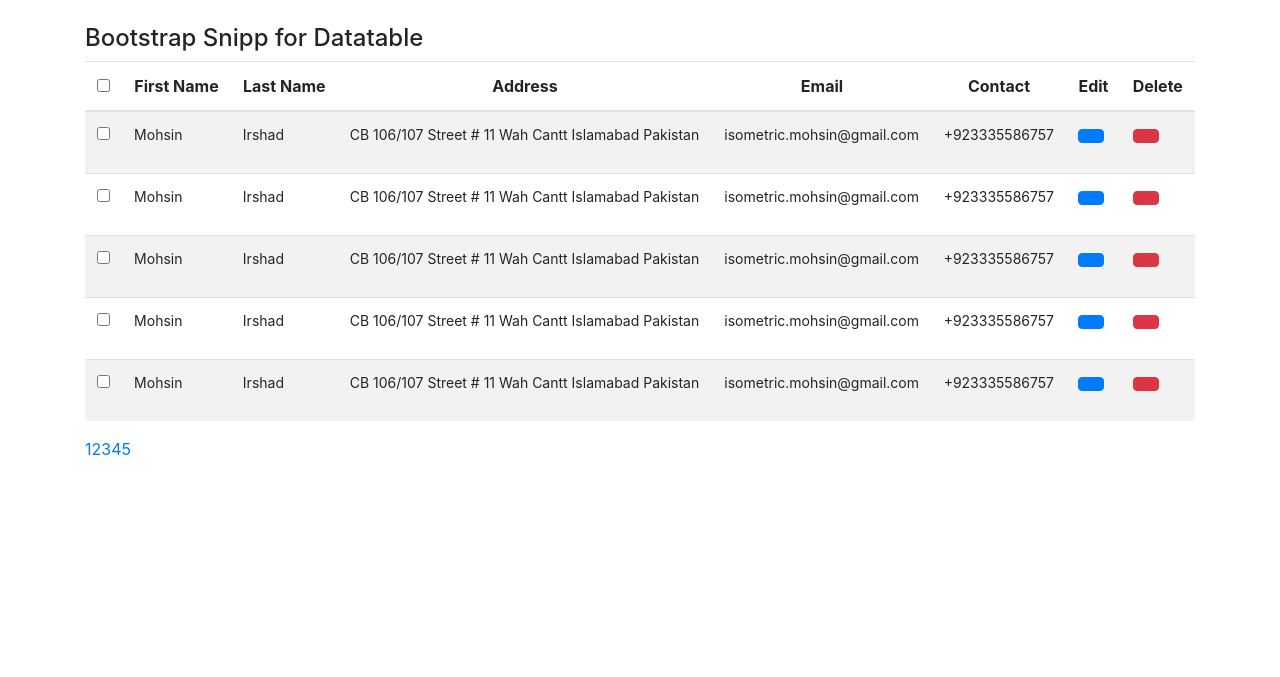
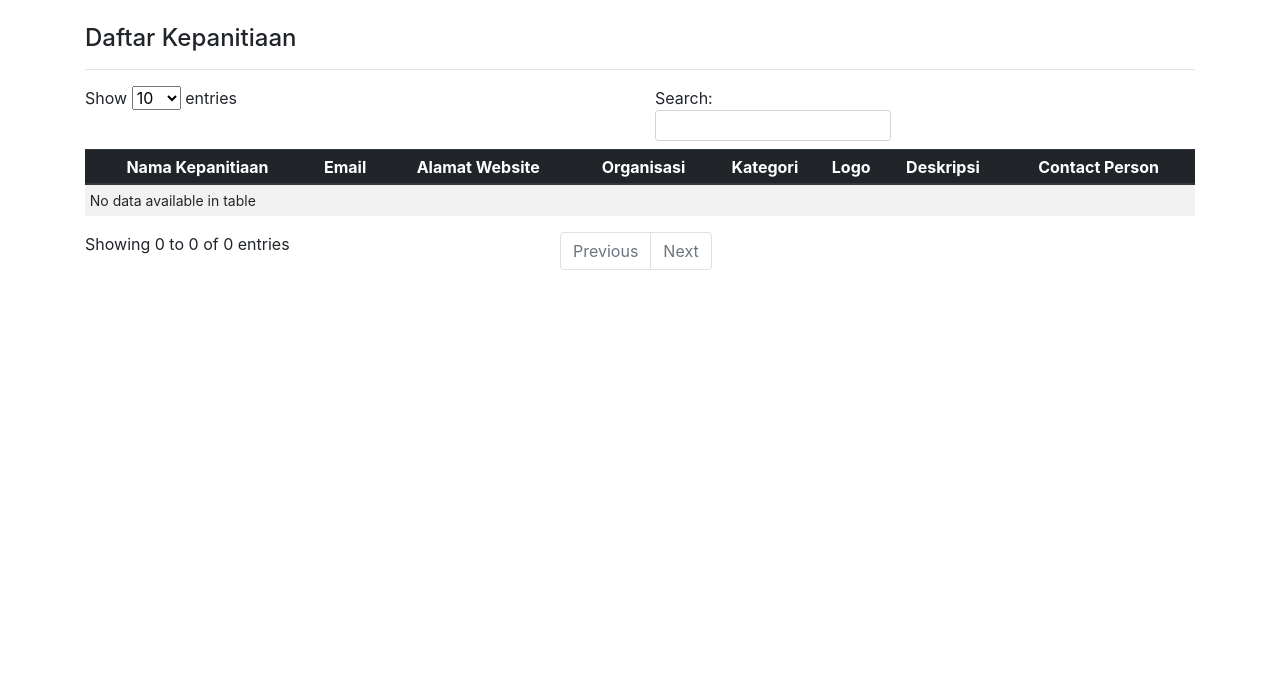
Before and after one commit to alhaura19/SIMUI_M2, a CodeIgniter app: page /database/index.php/kepanitiaan/index in a window 1280 px wide. Shown: the part 56-733 px from the top of the page. Run offline with CodeIgniter, Linux system fonts and the light colour scheme; data that the repository does not hold is empty; some libraries are stand-ins or nearby versions.

Commit message:
progress CRUD kepanitiaan

```diff
--- a/application/controllers/Kepanitiaan.php
+++ b/application/controllers/Kepanitiaan.php
@@ -3,69 +3,65 @@ defined('BASEPATH') OR exit('No direct script access allowed');
 
 class Kepanitiaan extends CI_Controller {
 
-	/*public function __construct(){
+	public function __construct(){
 	parent ::__construct();
 
 		//load model
+		$this->load->helper(array('form', 'url'));
 		$this->load->model('m_kepanitiaan');
 
-	}*/
+	}
 
 	public function index()
 	{
-		$data = array(	'title'	=> 'Kepanitiaan');
-		/*'data_kepanitiaan' => $this->m_kepanitiaan->get_kepanitiaan_all(),
-		'dd_kepanitiaan' => $this->m_kepanitiaan->dd_kepanitiaan(),
-		'kepanitiaan_selected' => $this->input->post('kepanitiaan')?$this->input->post('kepanitiaan'):'',
+		$data = array(
+			'title'	=> 'Kepanitiaan',
 			'dd_organisasi' => $this->m_kepanitiaan->dd_organisasi(),
 			'organisasi_selected' => $this->input->post('organisasi')?$this->input->post('organisasi'):'',
-		//untuk edit ganti '' menjadi data dari database misal $raw->id_organisasi*/
+			'data_kepanitiaan' => $this->m_kepanitiaan->get_kepanitiaan_all(),
 
+		);
+		$this->load->helper('form_helper','form','url','date');
+		$this->load->library('upload','form_validation');
 		$this->load->view('v_kepanitiaan', $data);
-		$this->load->helper('form_helper');
+
 	}
 
-	/*public function simpan()
+	public function tambah_kepanitiaan()
 	{
+		// upload file poster dulu
+		// setting konfigurasi upload
+		$config['upload_path'] = './uploads/logo/';
+		$config['allowed_types'] = 'gif|jpg|png';
+		$config['remove_spaces'] = TRUE;
+		$config['overwrite'] = FALSE;
+		// load library upload
+		$this->load->library('upload',$config);
+		// lakukan upload file
+
+		if ( ! $this->upload->do_upload('logo'))
+		{
+			$this->session->set_flashdata('info',$this->upload->display_errors('<p>', '</p>'));
+			redirect(base_url('kepanitiaan'));
+		}else {
+			// inisialisasi data untuk insert database
+			$data_tabel_kepanitiaan = $this->input->post("organisasi");
+
 			$data = array(
-			'id_kepanitiaan' => $this->input->post("id_kepanitiaan"),
-			'id_organisasi' => $this->input->post("id_organisasi"),
-			'nama' => $this->input->post("nama_kepanitiaan")
+				// mulai ini config untuk upload Poster
+				'nama'       				=> $this->input->post("nama_kepanitiaan"),
+				'tingkatan'  				=> $this->input->post("tingkatan"),
+				'email'    					=> $this->input->post("email"),
+				'alamat_website'    => $this->input->post("alamat_website"),
+				'contact_person'    => $this->input->post("contact_person"),
+				'kategori'       		=> $this->input->post("kategori"),
+				'deskripsi'       	=> $this->input->post("deskripsi"),
+				'logo'							=>$this->upload->data("file_name"),
+
 			);
-
-		$this->m_kepanitiaan->simpan($data);
+			$this->m_kepanitiaan->insert($data,$data_tabel_kepanitiaan);
 			$this->session->set_flashdata('info', 'Success! data berhasil disimpan didatabase');
+			redirect(base_url('organisasi'));
 		}
-
-	public function edit($id_buku)
-	{
-		$id_kepanitiaan = $this->uri->segment(3);
-		$data = array(
-			'title'	=> 'Edit Kepanitiaan',
-			'nama' => $this->model_kepanitiaan->edit($id_kepanitiaan)
-		);
-		$this->load->view('edit_kepanitiaan', $data);
 	}
-
-	public function update()
-	{
-		$id['id_kepanitiaan'] = $this->input->post("id_kepanitiaan");
-		$data = array(
-			'id_organisasi'         => $this->input->post("id_organisasi")
-		);
-		$this->model_kepanitiaan->update($data, $id);
-		$this->session->set_flashdata('notif', '<div class="alert alert-success alert-dismissible"> Success! data berhasil diupdate didatabase.
-                                                </div>');
-		//redirect
-		//redirect('buku/');
 }
-
-	public function hapus($id_buku)
-	{
-		$id['id_kepanitiaan'] = $this->uri->segment(3);
-		$this->model_kepanitiaan->hapus($id);
-
-		//redirect
-		//redirect('buku/');
-	}*/
-}
--- a/application/models/M_kepanitiaan.php
+++ b/application/models/M_kepanitiaan.php
@@ -1,42 +1,55 @@
 <?php
 defined('BASEPATH') OR exit('No direct script access allowed');
 
-class M_home extends CI_model{
-
+class M_kepanitiaan extends CI_model{
+	// SELECT p.id, p.nama, p.email, p.alamat_website, p.tingkatan, p.kategori, p.logo, p.deskripsi, p.contact_person, k.id_kepanitiaan,
+	// k.id_organisasi, po.nama as organisasi  FROM simui.pembuat_event p join simui.kepanitiaan k on p.id = k.id_kepanitiaan
+	// join simui.pembuat_event po on k.id_organisasi = po.id;
 	public function get_kepanitiaan_all()
 	{
-		$query = $this->db->select("*")
-				->from('kepanitiaan')
+		$query = $this->db->select("p.id, p.nama, p.email, p.alamat_website, p.tingkatan, p.kategori,
+		p.logo, p.deskripsi, p.contact_person, k.id_kepanitiaan, k.id_organisasi, po.nama as organisasi")
+				->from('pembuat_event as p')
+				->join('kepanitiaan as k','p.id = k.id_kepanitiaan')
+				->join('pembuat_event as po', 'k.id_organisasi = po.id')
+				->order_by('p.nama', 'ASC')
 				->get();
 		return $query->result();
 	}
 
-	public function dd_kepanitiaan()
+	public function dd_organisasi()
+  { //ini adalah fungsi untuk mengambil data organisasi dalam tabel pembuat_event join dengan organisasi
+    // $this->db->order_by('nama','asc');
+    // $result = $this->db->get('pembuat_event');
+    $result = $this->db->select('*')
+							->from('pembuat_event as p')
+							->order_by('p.nama','ASC')
+							->join('organisasi as o','p.id=o.id_organisasi')
+							->get();
+
+    $dd[''] = 'Pilih Organisasi';
+    if ($result->num_rows()>0) {
+      foreach ($result->result() as $row) {
+        // tentukan valuenya(selelah kiri) dan lahelnya (sebelah kanan)
+        $dd[$row->id] = $row->nama;
+      }
+    }
+    return $dd;
+  }
+
+	// fungsi insert data
+	public function insert($data,$data_tabel_kepanitiaan)
 	{
-		$this->db->order_by('id_kepanitiaan','asc');
-		$result = $this->db->get('kepanitiaan');
-		$dd[''] = 'Pilih Kepanitiaan';
-
-		if ($result->num_rows()>0) {
-			foreach ($result->result() as $row) {
-			// tentukan valuenya(selelah kiri) dan lahelnya (sebelah kanan)
-				$dd[$row->id_kepanitiaan] = $row->id_kepanitiaan;
-			}
+		$query = $this->db->insert("pembuat_event", $data);
+		if($query){
+			$data_kepanitiaan = array(
+				'id_kepanitiaan' => $this->db->insert_id('simui.table_pembuat_event_id_seq'),
+				'id_organisasi'	=> $data_tabel_kepanitiaan,
+			);
+			$this->db->insert('kepanitiaan',$data_kepanitiaan);
+			return true;
+		}else{
+			return false;
 		}
 	}
-
-	public function dd_organisasi()
-	{
-		$this->db->order_by('id_organisasi','asc');
-		$result = $this->db->get('organisasi');
-		$dd[''] = 'Pilih Organisasi';
-
-		if ($result->num_rows()>0) {
-			foreach ($result->result() as $row) {
-			// tentukan valuenya(selelah kiri) dan lahelnya (sebelah kanan)
-				$dd[$row->id_organisasi] = $row->id_organisasi;
-			}
-		}
-		return $dd;
-	}
 }
--- a/application/views/v_kepanitiaan.php
+++ b/application/views/v_kepanitiaan.php
@@ -9,141 +9,141 @@ require_once ('layout/navbar.php');
   <div class="container">
     <div class="row">
       <div class="col-md-12 pt-4">
-        <h4>Bootstrap Snipp for Datatable</h4>
+        <h4>Daftar Kepanitiaan</h4>
+        <?php if (isset($_SESSION['type'])) { ?>
+          <button class="btn btn-md btn-success" type="button" name="tambah_kepanitiaan" data-toggle="modal" data-target="#tambah_kepanitiaan">Tambah Kepanitiaan</button>
+        <?php } ?>
+        <hr>
         <div class="table-responsive">
-
-
-          <table id="mytable" class="table table-bordred table-striped">
-
-            <thead>
-
-              <th><input type="checkbox" id="checkall" /></th>
-              <th>First Name</th>
-              <th>Last Name</th>
-              <th>Address</th>
+					<table id="table" class="table table-sm table-condensed table-bordred table-striped table-hover">
+						<thead class="thead-dark">
+							<th>Nama Kepanitiaan</th>
 							<th>Email</th>
-              <th>Contact</th>
-              <th>Edit</th>
-
-              <th>Delete</th>
+							<th>Alamat Website</th>
+							<th>Organisasi</th>
+							<th>Kategori</th>
+							<th>Logo</th>
+							<th>Deskripsi</th>
+							<th>Contact Person</th>
+							<?php if (isset($_SESSION['type'])) { ?>
+								<th>Options</th>
+							<?php } ?>
 						</thead>
 						<tbody>
-
+							<?php
+							foreach ($data_kepanitiaan as $hasil_kepanitiaan) {?>
 								<tr>
-                <td><input type="checkbox" class="checkthis" /></td>
-                <td>Mohsin</td>
-                <td>Irshad</td>
-                <td>CB 106/107 Street # 11 Wah Cantt Islamabad Pakistan</td>
-                <td>isometric.mohsin@gmail.com</td>
-                <td>+923335586757</td>
-                <td><p data-placement="top" data-toggle="tooltip" title="Edit"><button class="btn btn-primary btn-xs" data-title="Edit" data-toggle="modal" data-target="#edit" ><span class="glyphicon glyphicon-pencil"></span></button></p></td>
-                <td><p data-placement="top" data-toggle="tooltip" title="Delete"><button class="btn btn-danger btn-xs" data-title="Delete" data-toggle="modal" data-target="#delete" ><span class="glyphicon glyphicon-trash"></span></button></p></td>
+									<td><?php echo $hasil_kepanitiaan->nama; ?></td>
+									<td><?php echo $hasil_kepanitiaan->email; ?></td>
+									<td><?php echo $hasil_kepanitiaan->alamat_website; ?></td>
+									<td><?php echo $hasil_kepanitiaan->organisasi; ?></td>
+									<td><?php echo $hasil_kepanitiaan->kategori; ?></td>
+									<td> <img class="img-thumbnail" src="<?php echo base_url('uploads/logo/'.$hasil_kepanitiaan->logo); ?>" alt=""></td>
+									<td><?php echo $hasil_kepanitiaan->deskripsi; ?></td>
+									<td><?php echo $hasil_kepanitiaan->contact_person; ?></td>
+									<?php if (isset($_SESSION['type'])) { ?>
+										<td>
+											<button class="btn btn-primary btn-sm" type="button" data-toggle="modal" data-target="#edit_organisasi<?=$hasil_kepanitiaan->id?>">Edit</button>
+											<button type="button" class="btn btn-danger btn-sm" data-toggle="modal" data-target="#organisasiDelete<?=$hasil_kepanitiaan->id?>">Hapus</button>
+										</td>
+									<?php  }?>
 								</tr>
-
-              <tr>
-                <td><input type="checkbox" class="checkthis" /></td>
-                <td>Mohsin</td>
-                <td>Irshad</td>
-                <td>CB 106/107 Street # 11 Wah Cantt Islamabad Pakistan</td>
-                <td>isometric.mohsin@gmail.com</td>
-                <td>+923335586757</td>
-                <td><p data-placement="top" data-toggle="tooltip" title="Edit"><button class="btn btn-primary btn-xs" data-title="Edit" data-toggle="modal" data-target="#edit" ><span class="glyphicon glyphicon-pencil"></span></button></p></td>
-                <td><p data-placement="top" data-toggle="tooltip" title="Delete"><button class="btn btn-danger btn-xs" data-title="Delete" data-toggle="modal" data-target="#delete" ><span class="glyphicon glyphicon-trash"></span></button></p></td>
-              </tr>
-
-
-              <tr>
-                <td><input type="checkbox" class="checkthis" /></td>
-                <td>Mohsin</td>
-                <td>Irshad</td>
-                <td>CB 106/107 Street # 11 Wah Cantt Islamabad Pakistan</td>
-                <td>isometric.mohsin@gmail.com</td>
-                <td>+923335586757</td>
-                <td><p data-placement="top" data-toggle="tooltip" title="Edit"><button class="btn btn-primary btn-xs" data-title="Edit" data-toggle="modal" data-target="#edit" ><span class="glyphicon glyphicon-pencil"></span></button></p></td>
-                <td><p data-placement="top" data-toggle="tooltip" title="Delete"><button class="btn btn-danger btn-xs" data-title="Delete" data-toggle="modal" data-target="#delete" ><span class="glyphicon glyphicon-trash"></span></button></p></td>
-              </tr>
-
-
-
-              <tr>
-                <td><input type="checkbox" class="checkthis" /></td>
-                <td>Mohsin</td>
-                <td>Irshad</td>
-                <td>CB 106/107 Street # 11 Wah Cantt Islamabad Pakistan</td>
-                <td>isometric.mohsin@gmail.com</td>
-                <td>+923335586757</td>
-                <td><p data-placement="top" data-toggle="tooltip" title="Edit"><button class="btn btn-primary btn-xs" data-title="Edit" data-toggle="modal" data-target="#edit" ><span class="glyphicon glyphicon-pencil"></span></button></p></td>
-                <td><p data-placement="top" data-toggle="tooltip" title="Delete"><button class="btn btn-danger btn-xs" data-title="Delete" data-toggle="modal" data-target="#delete" ><span class="glyphicon glyphicon-trash"></span></button></p></td>
-              </tr>
-
-
-              <tr>
-                <td><input type="checkbox" class="checkthis" /></td>
-                <td>Mohsin</td>
-                <td>Irshad</td>
-                <td>CB 106/107 Street # 11 Wah Cantt Islamabad Pakistan</td>
-                <td>isometric.mohsin@gmail.com</td>
-                <td>+923335586757</td>
-                <td><p data-placement="top" data-toggle="tooltip" title="Edit"><button class="btn btn-primary btn-xs" data-title="Edit" data-toggle="modal" data-target="#edit" ><span class="glyphicon glyphicon-pencil"></span></button></p></td>
-                <td><p data-placement="top" data-toggle="tooltip" title="Delete"><button class="btn btn-danger btn-xs" data-title="Delete" data-toggle="modal" data-target="#delete" ><span class="glyphicon glyphicon-trash"></span></button></p></td>
-              </tr>
-
-
-
-
-
+							<?php } ?>
 						</tbody>
-
 					</table>
-
-          <div class="clearfix"></div>
-          <ul class="pagination pull-right">
-            <li class="disabled"><a href="#"><span class="glyphicon glyphicon-chevron-left"></span></a></li>
-            <li class="active"><a href="#">1</a></li>
-            <li><a href="#">2</a></li>
-            <li><a href="#">3</a></li>
-            <li><a href="#">4</a></li>
-            <li><a href="#">5</a></li>
-            <li><a href="#"><span class="glyphicon glyphicon-chevron-right"></span></a></li>
-          </ul>
-
 				</div>
-
       </div>
     </div>
   </div>
 
-
-  <div class="modal fade" id="edit" tabindex="-1" role="dialog" aria-labelledby="edit" aria-hidden="true">
-    <div class="modal-dialog">
+  <!-- awal modals tambah kepanitiaan -->
+  <div class="modal fade" id="tambah_kepanitiaan" tabindex="-1" role="dialog" aria-labelledby="tambah_kepanitiaan" aria-hidden="true">
+    <div class="modal-dialog" role="document">
       <div class="modal-content">
         <div class="modal-header">
-          <button type="button" class="close" data-dismiss="modal" aria-hidden="true"><span class="glyphicon glyphicon-remove" aria-hidden="true"></span></button>
-          <h4 class="modal-title custom_align" id="Heading">Edit Your Detail</h4>
+          <h5 class="modal-title" id="Label_tambah_kepanitiaan">Tambah Data Kepanitiaan</h5>
+          <button type="button" class="close" data-dismiss="modal" aria-label="Close">
+            <span aria-hidden="true">&times;</span>
+          </button>
         </div>
         <div class="modal-body">
+          <form enctype="multipart/form-data" action="<?php echo base_url('kepanitiaan/tambah_kepanitiaan') ?>" method="post">
             <div class="form-group">
-            <input class="form-control " type="text" placeholder="Mohsin">
+              <label for="nama_organisasi" class="col-form-label">Nama Kepanitiaan:</label>
+              <input type="text" class="form-control" name="nama_kepanitiaan">
             </div>
             <div class="form-group">
-
-            <input class="form-control " type="text" placeholder="Irshad">
+              <label for="organisasi">Organisasi Pengawas :</label>
+              <select class="form-control" id="tingkatan" name="tingkatan">
+								<option>Universitas</option>
+								<optgroup label="Fakultas">
+									<option>Fakultas Ilmu Komputer</option>
+									<option>Fakultas Hukum</option>
+									<option>Fakultas Ilmu Budaya</option>
+									<option>Fakultas Kedokteran</option>
+									<option>Fakultas Ekonomi dan Bisnis</option>
+									<option>Fakultas Psikologi</option>
+									<option>Fakultas Kedokteran Gigi</option>
+									<option>Fakultas Matematika dan Ilmu Pengetahuan Alam</option>
+									<option>Fakultas Teknik</option>
+									<option>Fakultas Kesehatan Masyarakat</option>
+									<option>Fakultas Ilmu Sosial dan Ilmu Politik</option>
+									<option>Fakultas Ilmu Keperawatan</option>
+									<option>Program Vokasi</option>
+									<option>Fakultas Farmasi</option>
+									<option>Fakultas Ilmu Administrasi</option>
+									<option>Sekolah Ilmu Lingkungan</option>
+									<option>Sekolah Kajian Stratejik dan Global</option>
+								</optgroup>
+							</select>
+              <?php
+              $dd_organisasi_attribute = 'class="form-control select2"';
+              echo form_dropdown('organisasi', $dd_organisasi, $organisasi_selected, $dd_organisasi_attribute);
+              ?>
             </div>
             <div class="form-group">
-            <textarea rows="2" class="form-control" placeholder="CB 106/107 Street # 11 Wah Cantt Islamabad Pakistan"></textarea>
-
-
+              <label for="email">Alamat Email :</label>
+              <input type="email" class="form-control" name="email">
+            </div>
+            <div class="form-group">
+              <label for="alamat_website">Alamat Website :</label>
+              <input type="url"  class="form-control" name="alamat_website">
+            </div>
+            <div class="form-group">
+              <label for="contact_person">Contact Person :</label>
+              <input type="tel" class="form-control" name="contact_person">
+            </div>
+            <div class="form-group">
+              <label for="kategori">Kategori Kepanitiaan :</label>
+              <select class="form-control" id="kategori" name="kategori">
+                <option>Unit Kegiatan Mahasiswa</option>
+                <option>Dewan Perwakilan Mahasiswa Universitas</option>
+                <option>Badan Eksekutif Mahasiswa Universitas</option>
+                <option>Dewan Perwakilan Mahasiswa Fakultas</option>
+                <option>Badan Eksekutif Mahasiswa Fakultas</option>
+                <option>Himpunan Mahasiswa Jurusan</option>
+              </select>
+            </div>
+            <div class="form-group">
+              <label for="logo">Logo :</label>
+              <input type="file" class="form-control-file" name="logo"></input>
+            </div>
+            <div class="form-group">
+              <label for="deskripsi">Deskripsi Kepanitiaan :</label>
+              <textarea name="deskripsi" rows="4" cols="45"></textarea>
             </div>
           </div>
-        <div class="modal-footer ">
-          <button type="button" class="btn btn-warning btn-lg" style="width: 100%;"><span class="glyphicon glyphicon-ok-sign"></span> Update</button>
+          <div class="modal-footer">
+            <div class="form-group">
+              <button type="button" class="btn btn-secondary" data-dismiss="modal">Close</button>
+              <button type="submit" class="btn btn-primary">Tambah Kepanitiaan</button>
+            </div>
+          </form>
         </div>
       </div>
-      <!-- /.modal-content -->
     </div>
-    <!-- /.modal-dialog -->
   </div>
-
+  <!-- akhir modals tambah organisasi -->
 
 
   <div class="modal fade" id="delete" tabindex="-1" role="dialog" aria-labelledby="edit" aria-hidden="true">
```
Also changed, not shown: uploads/logo/Selection_017.png (added), uploads/logo/Selection_0171.png (added), uploads/logo/Selection_0172.png (added), uploads/logo/Selection_0173.png (added). Lines whose indentation alone changed are shown as unchanged.
